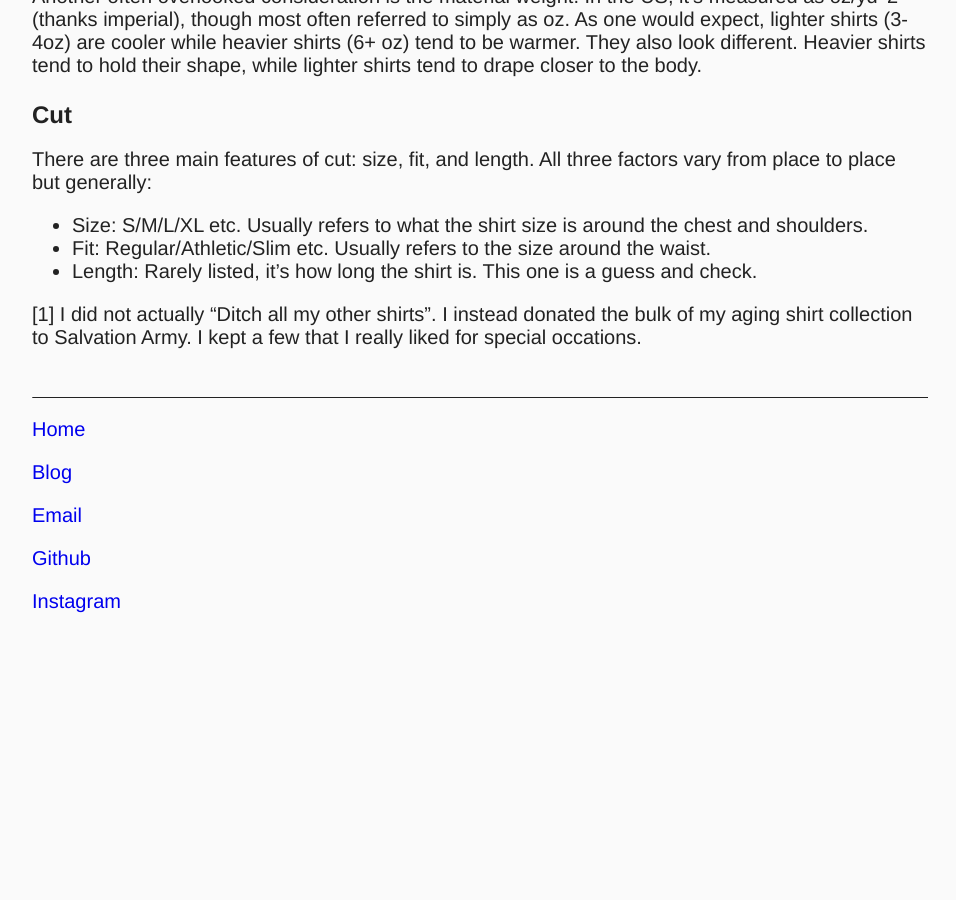
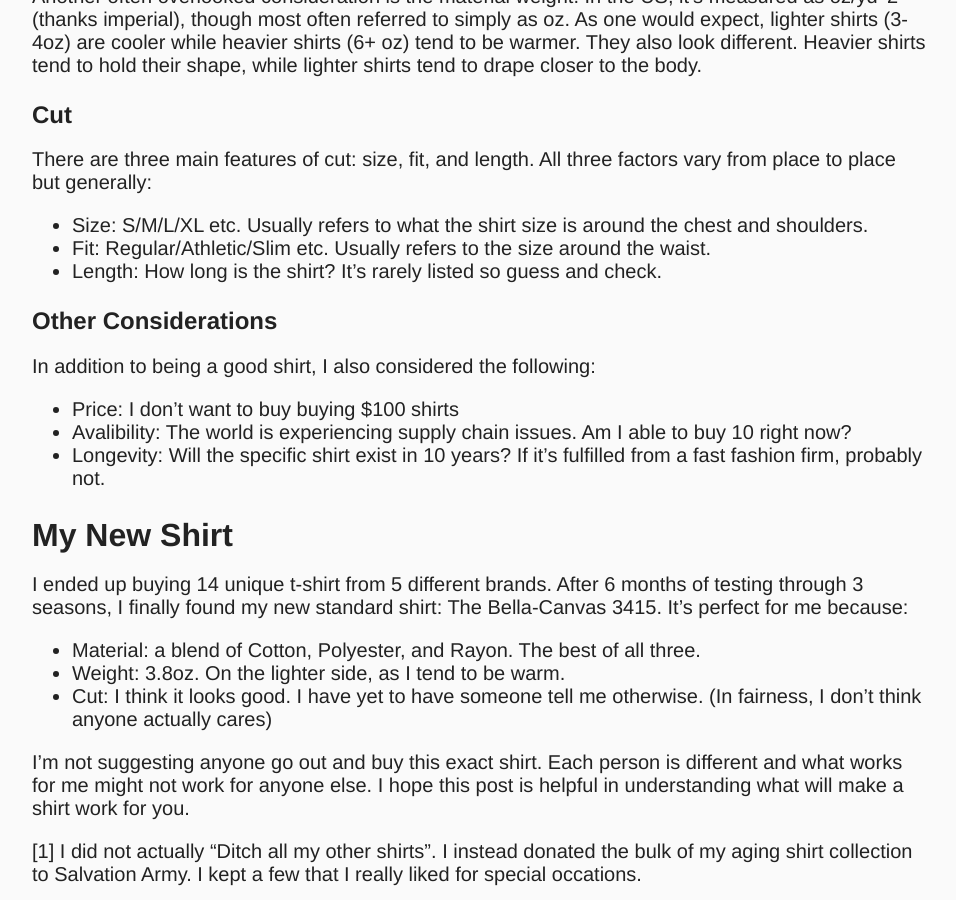
Before and after one commit to Kiran-Rao/kiran-rao.github.io, a Jekyll site: the page built from docs/_posts/2021-11-17-perfect-shirt.md, in a window 1280 px wide and 900 px high, scrolled down 1222 px. Shown: the whole window, without its empty margins (160-1116 px from the left). Built offline with Jekyll 4.4.1, drawn with Linux system fonts in a browser that asks for light colours; before the commit the page ends 1855 px from its top, so only the background shows below that.

Commit message:
Conclusion

```diff
--- a/docs/_posts/2021-11-17-perfect-shirt.md
+++ b/docs/_posts/2021-11-17-perfect-shirt.md
@@ -42,6 +42,24 @@ There are three main features of cut: size, fit, and length. All three factors v
 
 - Size: S/M/L/XL etc. Usually refers to what the shirt size is around the chest and shoulders.
 - Fit: Regular/Athletic/Slim etc. Usually refers to the size around the waist.
-- Length: Rarely listed, it's how long the shirt is. This one is a guess and check.
+- Length: How long is the shirt? It's rarely listed so guess and check.
+
+### Other Considerations
+
+In addition to being a good shirt, I also considered the following:
+
+- Price: I don't want to buy buying $100 shirts
+- Avalibility: The world is experiencing supply chain issues. Am I able to buy 10 right now?
+- Longevity: Will the specific shirt exist in 10 years? If it's fulfilled from a fast fashion firm, probably not.
+
+## My New Shirt
+
+I ended up buying 14 unique t-shirt from 5 different brands. After 6 months of testing through 3 seasons, I finally found my new standard shirt: The Bella-Canvas 3415. It's perfect for me because:
+
+- Material: a blend of Cotton, Polyester, and Rayon. The best of all three.
+- Weight: 3.8oz. On the lighter side, as I tend to be warm.
+- Cut: I think it looks good. I have yet to have someone tell me otherwise. (In fairness, I don't think anyone actually cares)
+
+I'm not suggesting anyone go out and buy this exact shirt. Each person is different and what works for me might not work for anyone else. I hope this post is helpful in understanding what will make a shirt work for you.
 
 [1] I did not actually "Ditch all my other shirts". I instead donated the bulk of my aging shirt collection to Salvation Army. I kept a few that I really liked for special occations.
```
